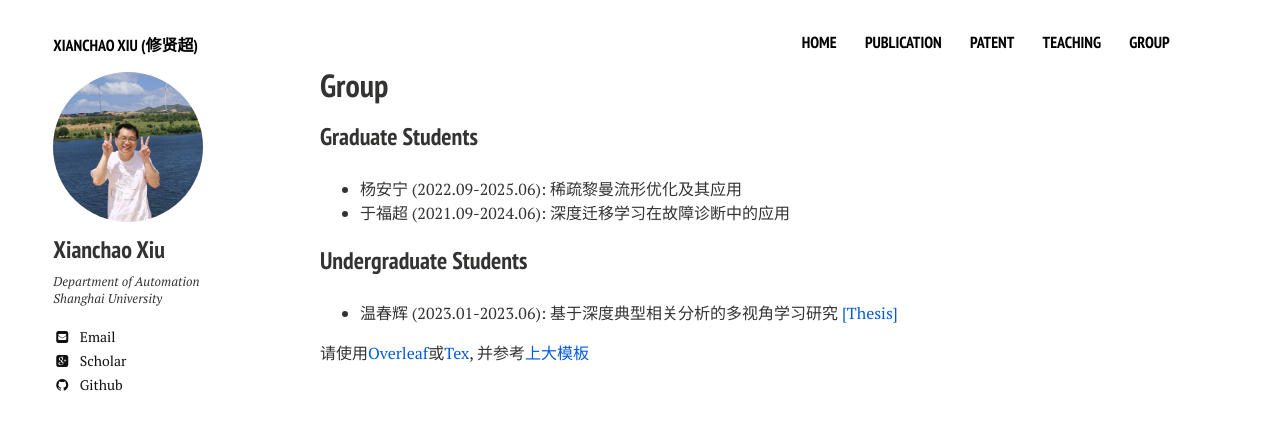
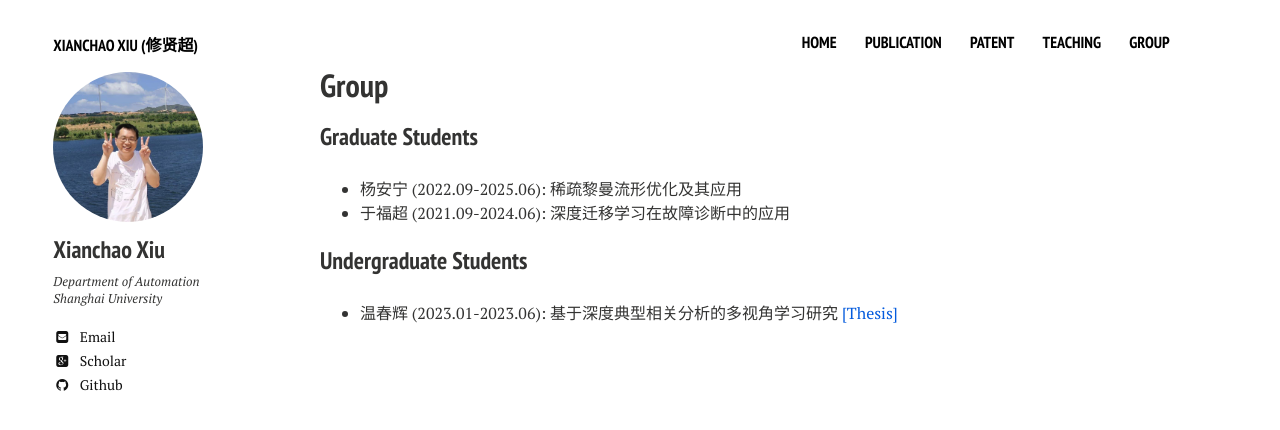
Before and after one commit to xianchaoxiu/xianchaoxiu.github.io, a Jekyll site: the page built from group/index.md, in a window 1280 px wide. Shown: the top 430 px of the page. Built offline with Jekyll 4.4.1, drawn with Linux system fonts in a browser that asks for light colours; nearby versions of some CDN libraries.

Commit message:
Update index.md

```diff
--- a/group/index.md
+++ b/group/index.md
@@ -16,5 +16,3 @@ share: false
 
 ### Undergraduate Students
 * 温春辉 (2023.01-2023.06): 基于深度典型相关分析的多视角学习研究 <a href="../group/2023-Wen-Paper.pdf" class="textlink" target="_blank">[Thesis]</a><br>
-
-请使用<a href="https://www.overleaf.com" class="textlink" target="_blank">Overleaf</a>或<a href="https://tug.org/" class="textlink" target="_blank">Tex</a>, 并参考<a href="../group/shu-template.zip" class="textlink" target="_blank">上大模板</a>
```
